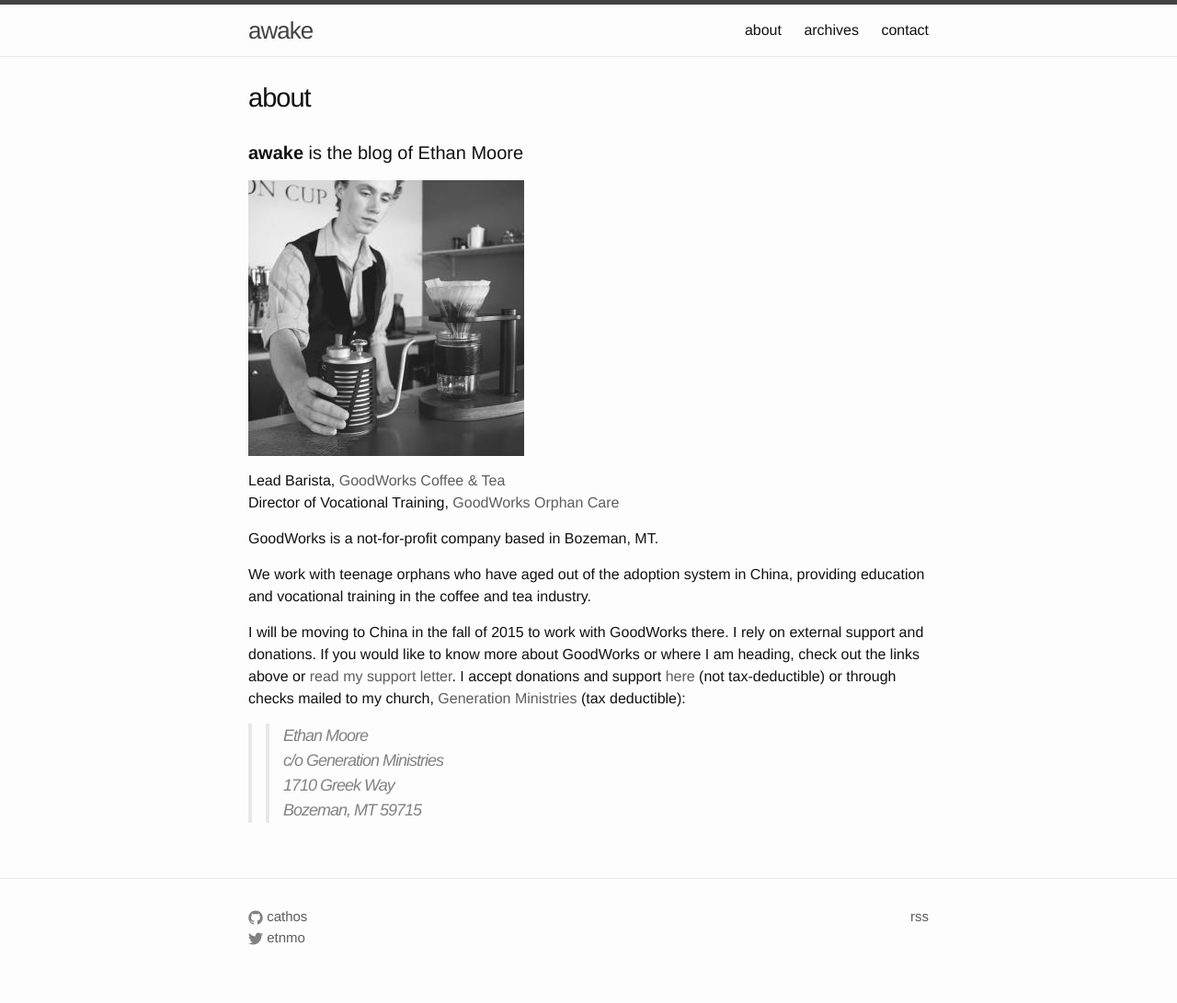
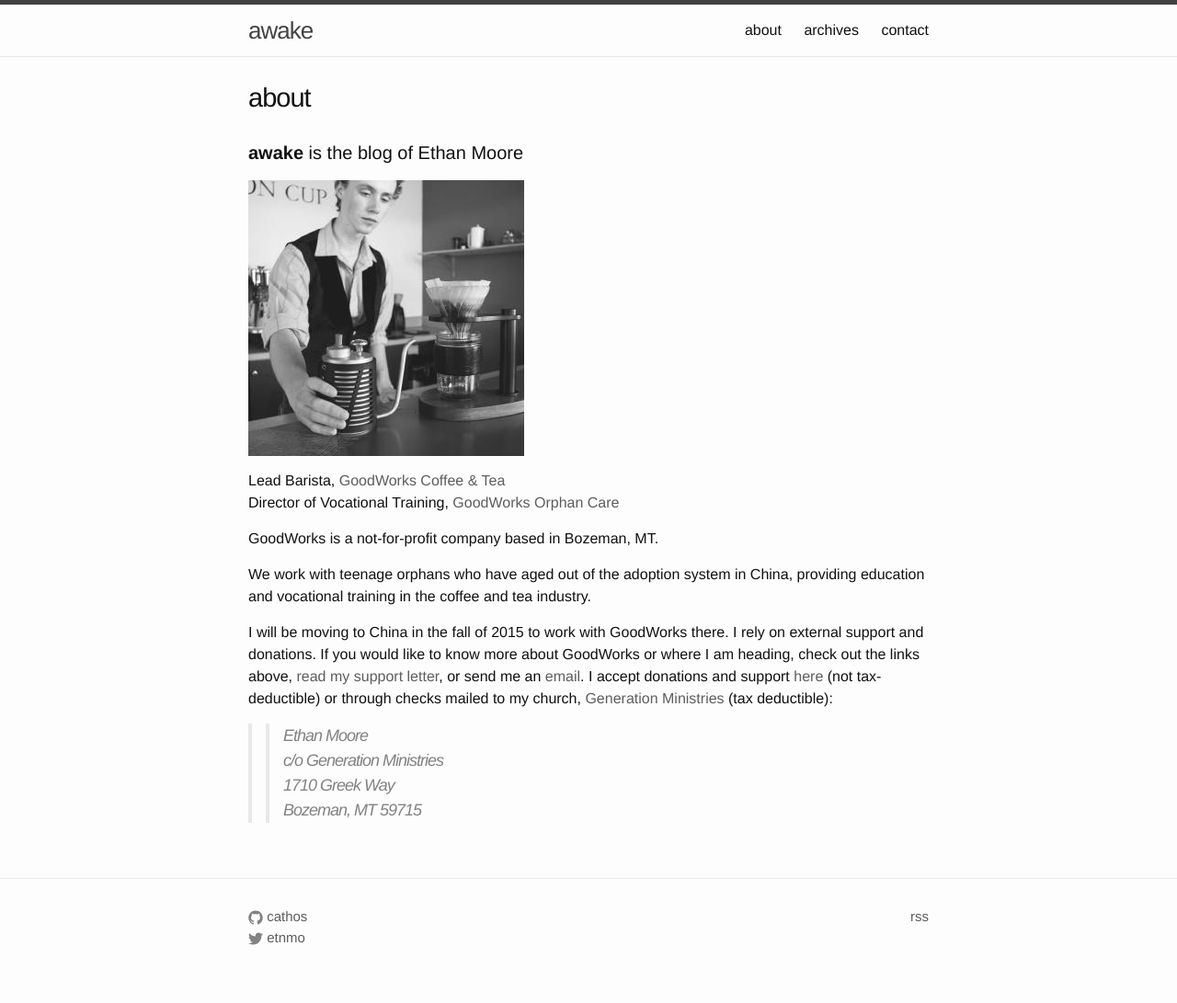
Before and after one commit to cathos/cathos.github.io, a Jekyll site: the page built from about.md, in a window 1280 px wide. Shown: the whole page at 92% size. Built offline with Jekyll 4.4.1, drawn with Linux system fonts in a browser that asks for light colours.

Commit message:
about update

```diff
--- a/about.md
+++ b/about.md
@@ -14,7 +14,7 @@ GoodWorks is a not-for-profit company based in Bozeman, MT.
 
 We work with teenage orphans who have aged out of the adoption system in China, providing education and vocational training in the coffee and tea industry.
 
-I will be moving to China in the fall of 2015 to work with GoodWorks there. I rely on external support and donations. If you would like to know more about GoodWorks or where I am heading, check out the links above or [read my support letter][4]. I accept donations and support [here][5] (not tax-deductible) or through checks mailed to my church, [Generation Ministries][6] (tax deductible):
+I will be moving to China in the fall of 2015 to work with GoodWorks there. I rely on external support and donations. If you would like to know more about GoodWorks or where I am heading, check out the links above, [read my support letter][4], or send me an [email][7]. I accept donations and support [here][5] (not tax-deductible) or through checks mailed to my church, [Generation Ministries][6] (tax deductible):
 
 >>Ethan Moore
 >>c/o Generation Ministries
```
Also changed, not shown: other parts of about.md (+1 -0 lines).
